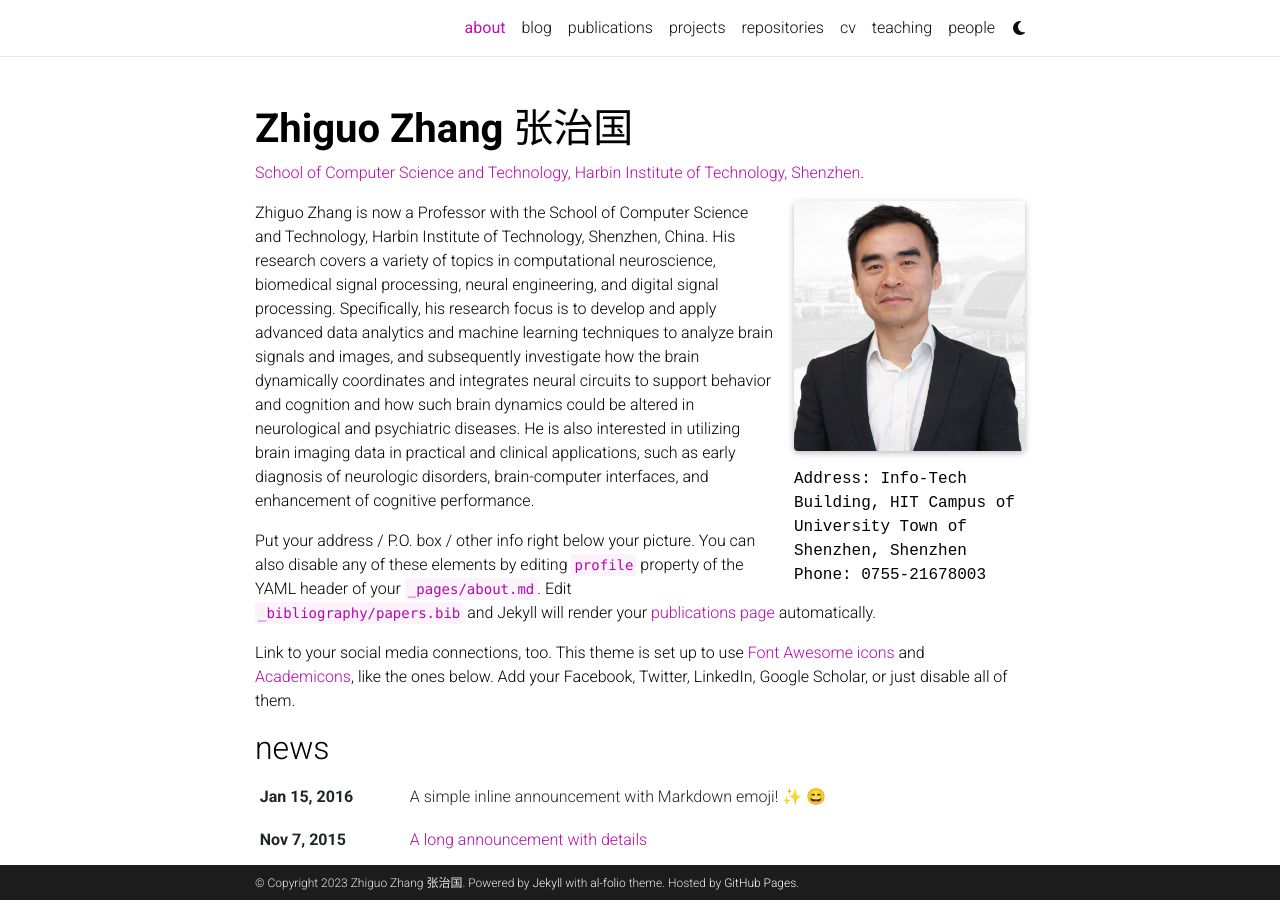
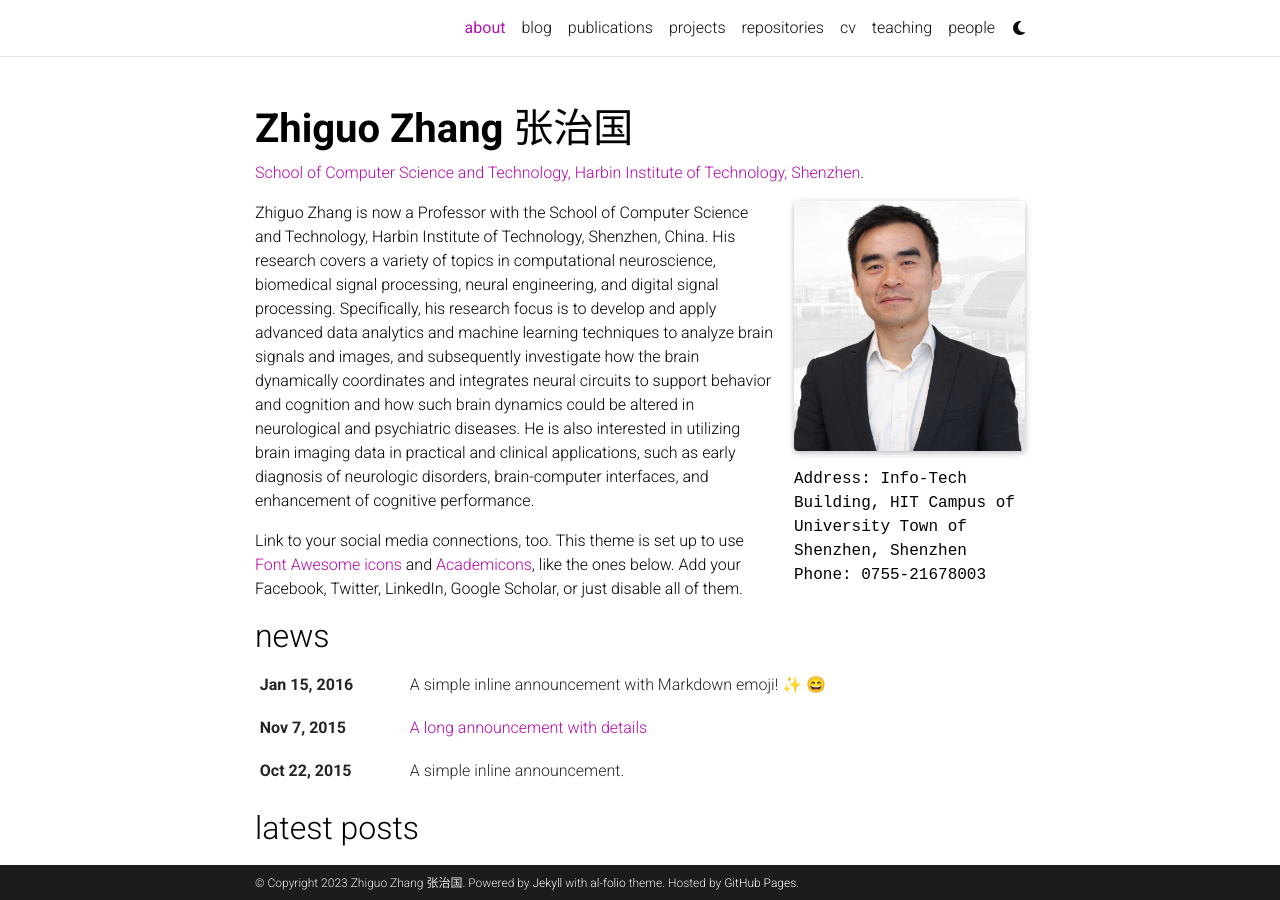
Before and after one commit to zhangzg78/zhangzg78.github.io, a Jekyll site: the page built from _pages/about.md, in a window 1280 px wide and 900 px high. Built offline with Jekyll 4.4.1, drawn with Linux system fonts in a browser that asks for light colours; full-size pictures stand in for the smaller copies a plugin makes; emoji names are drawn with the system emoji font; comment, search, counter and statistics services are not loaded; a style sheet for code colours, icons or effects is not loaded.

Commit message:
Update about.md

```diff
--- a/_pages/about.md
+++ b/_pages/about.md
@@ -20,6 +20,4 @@
 
 Zhiguo Zhang is now a Professor with the School of Computer Science and Technology, Harbin Institute of Technology, Shenzhen, China. His research covers a variety of topics in computational neuroscience, biomedical signal processing, neural engineering, and digital signal processing. Specifically, his research focus is to develop and apply advanced data analytics and machine learning techniques to analyze brain signals and images, and subsequently investigate how the brain dynamically coordinates and integrates neural circuits to support behavior and cognition and how such brain dynamics could be altered in neurological and psychiatric diseases. He is also interested in utilizing brain imaging data in practical and clinical applications, such as early diagnosis of neurologic disorders, brain-computer interfaces, and enhancement of cognitive performance.
 
-Put your address / P.O. box / other info right below your picture. You can also disable any of these elements by editing `profile` property of the YAML header of your `_pages/about.md`. Edit `_bibliography/papers.bib` and Jekyll will render your [publications page](/al-folio/publications/) automatically.
-
 Link to your social media connections, too. This theme is set up to use [Font Awesome icons](http://fortawesome.github.io/Font-Awesome/) and [Academicons](https://jpswalsh.github.io/academicons/), like the ones below. Add your Facebook, Twitter, LinkedIn, Google Scholar, or just disable all of them.
```
